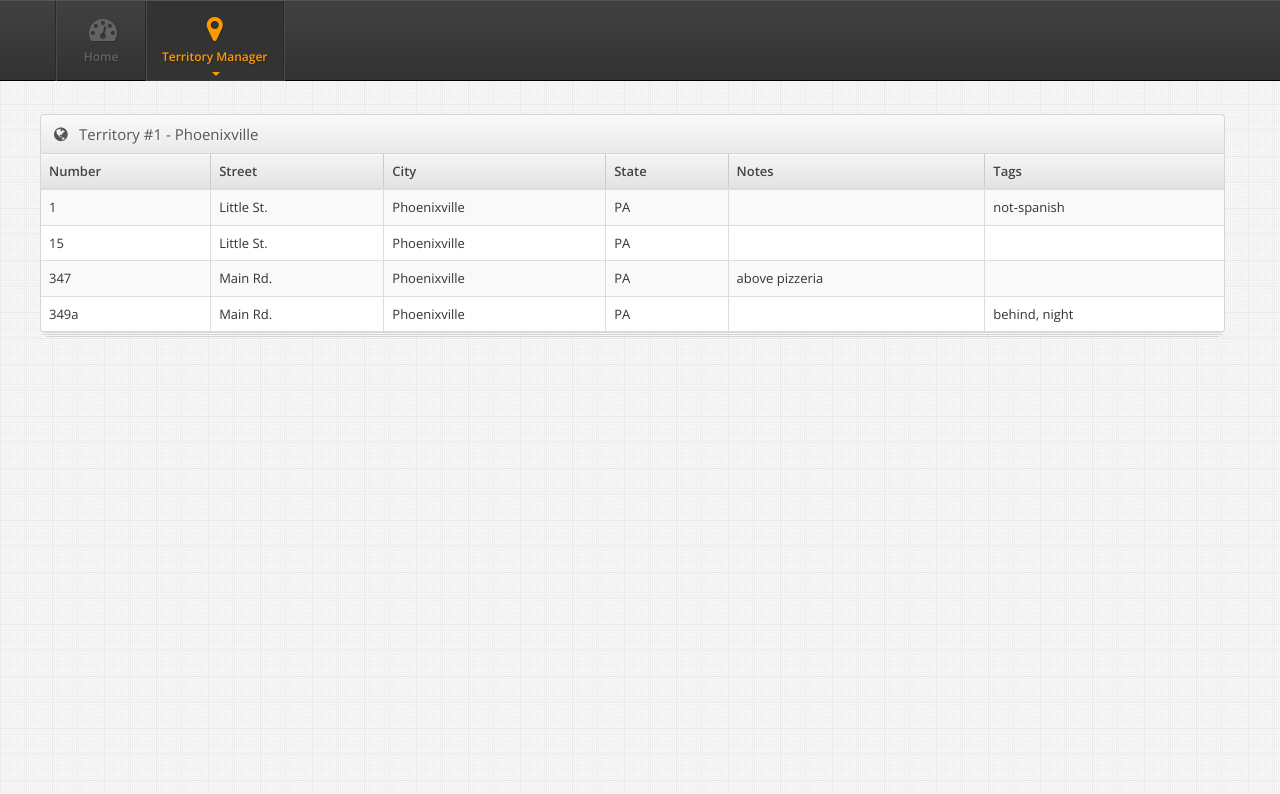
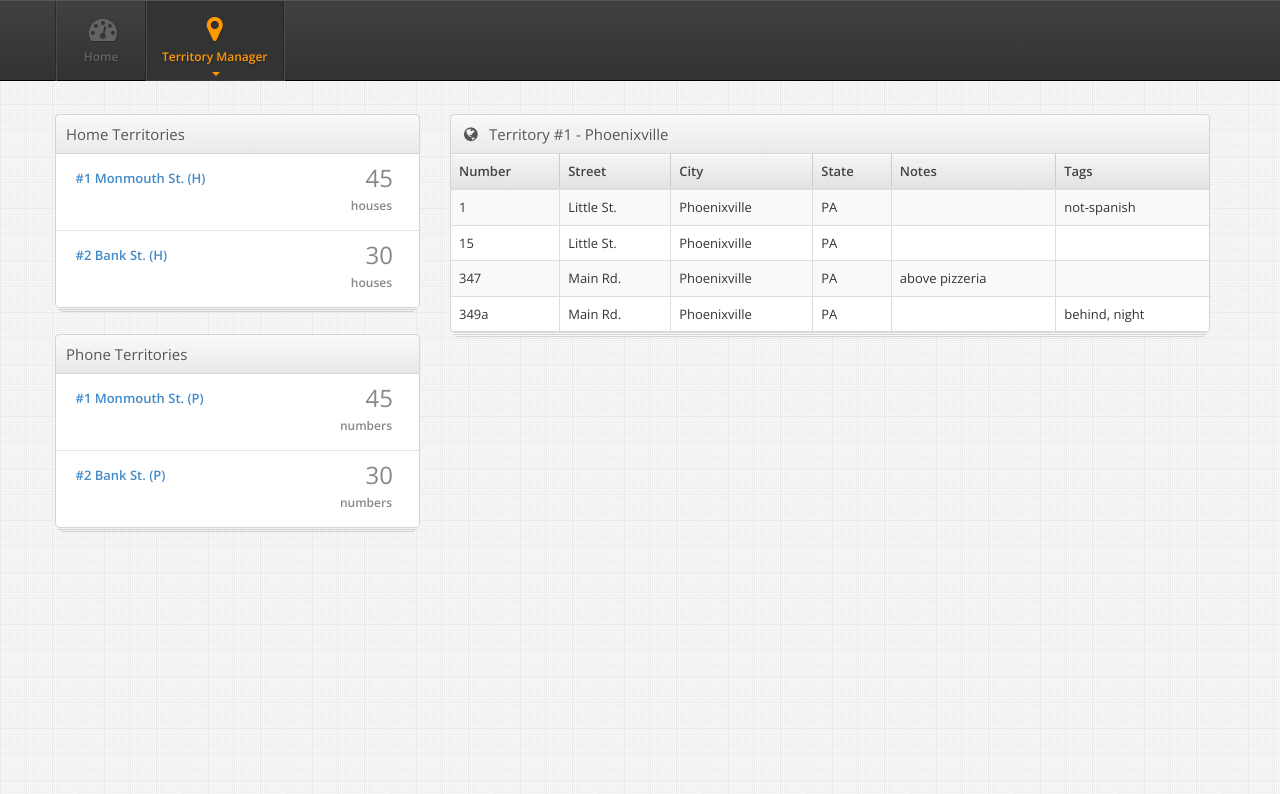
Before and after one commit to westc/congregation_portal, a Django app: template congregation_portal/templates/territory.html in a window 1280 px wide. Shown: the part 52-846 px from the top of the page. Run offline with Django 3.2, Linux system fonts and the light colour scheme; the template is opened without the code that fills it, so the values that code supplies are empty; parts of the project's set-up code (start-up, migrations or seed data) failed here and were passed over; some libraries are stand-ins or nearby versions.

Commit message:
Mocks for territory list. Territories being requested on load.

```diff
--- a/congregation_portal/templates/territory.html
+++ b/congregation_portal/templates/territory.html
@@ -4,19 +4,91 @@
 
     <div class="row">
 
+        <div class="col-md-4 col-xs-12">
+            <div class="widget widget-nopad stacked">
+
+				<div class="widget-header">
+					<h3>Home Territories</h3>
+				</div> <!-- /widget-header -->
+
+				<div class="widget-content">
+                    <ul class="news-items">
+                        <li>
+							<div class="news-item-detail">
+								<a href="javascript:;" class="news-item-title">#1 Monmouth St. (H)</a>
+							</div>
+
+							<div class="news-item-date">
+								<span class="news-item-day">45</span>
+								<span class="news-item-month">houses</span>
+							</div>
+						</li>
+                        <li>
+							<div class="news-item-detail">
+								<a href="javascript:;" class="news-item-title">#2 Bank St. (H)</a>
+							</div>
+
+							<div class="news-item-date">
+								<span class="news-item-day">30</span>
+								<span class="news-item-month">houses</span>
+							</div>
+						</li>
+                    </ul>
+				</div> <!-- /widget-content -->
+
+			</div> <!-- /widget -->
+
+            <div class="widget widget-nopad stacked">
+
+				<div class="widget-header">
+					<h3>Phone Territories</h3>
+				</div> <!-- /widget-header -->
+
+				<div class="widget-content">
+                    <ul class="news-items">
+                        <li>
+							<div class="news-item-detail">
+								<a href="javascript:;" class="news-item-title">#1 Monmouth St. (P)</a>
+							</div>
+
+							<div class="news-item-date">
+								<span class="news-item-day">45</span>
+								<span class="news-item-month">numbers</span>
+							</div>
+						</li>
+                        <li>
+							<div class="news-item-detail">
+								<a href="javascript:;" class="news-item-title">#2 Bank St. (P)</a>
+							</div>
+
+							<div class="news-item-date">
+								<span class="news-item-day">30</span>
+								<span class="news-item-month">numbers</span>
+							</div>
+						</li>
+                    </ul>
+				</div> <!-- /widget-content -->
+
+			</div> <!-- /widget -->
+        </div>
+
+        <div class="col-md-8 col-xs-12">
+
         <!-- Modal -->
-    <div class="modal fade" id="newTerrModal" tabindex="-1" role="dialog" aria-labelledby="myModalLabel" aria-hidden="true">
+        <div class="modal fade" id="newTerrModal" tabindex="-1" role="dialog" aria-labelledby="myModalLabel"
+             aria-hidden="true">
             <div class="modal-dialog">
                 <div class="modal-content">
                     <div class="modal-header">
-            <button type="button" class="close" data-dismiss="modal"><span aria-hidden="true">&times;</span><span class="sr-only">Close</span></button>
+                        <button type="button" class="close" data-dismiss="modal"><span aria-hidden="true">&times;</span><span
+                                class="sr-only">Close</span></button>
                         <h4 class="modal-title" id="myModalLabel">Add A Territory</h4>
                     </div>
                     <div class="modal-body">
                         <label for="new-terr-num">Number</label>
-            <input type="text" class="form-control" name="new-terr-num" id="new-terr-num" />
+                        <input type="text" class="form-control" name="new-terr-num" id="new-terr-num"/>
                         <label for="new-terr-name">Name</label>
-            <input type="text" class="form-control" name="new-terr-name" id="new-terr-name" />
+                        <input type="text" class="form-control" name="new-terr-name" id="new-terr-name"/>
                         <label for="new-terr-type">Type</label>
                         <select id="new-terr-type" name="new-terr-type" class="form-control">
                             <option value="">Select...</option>
@@ -36,8 +108,10 @@
 
             <div class="widget-header">
                 <i class="icon-globe"></i>
+
                 <h3>Territory #<span class="number">1</span> - <span class="name">Phoenixville</span></h3>
-    </div> <!-- /widget-header -->
+            </div>
+            <!-- /widget-header -->
 
             <div class="widget-content">
 
@@ -88,9 +162,13 @@
                     </tbody>
                 </table>
 
-    </div> <!-- /widget-content -->
+            </div>
+            <!-- /widget-content -->
 
-  </div> <!-- /widget -->
+        </div>
+        <!-- /widget -->
+
+    </div>
 
     </div> <!-- /row -->
 
--- a/static/css/pages/dashboard.css
+++ b/static/css/pages/dashboard.css
@@ -101,6 +101,7 @@
 
 .news-item-detail {
 	display: table-cell;
+    width: 100%;
 }
 
 .news-item-title {
--- a/static/js/territory.js
+++ b/static/js/territory.js
@@ -22,17 +22,17 @@
         var new_terr_name = $('#new-terr-name').val();
         var new_terr_type = $('#new-terr-type').val();
 
-        if (!new_terr_num || !parseInt(new_terr_num)){
+        if (!new_terr_num || !parseInt(new_terr_num)) {
             alert("TODO: nicer error message. Number missing or not an int.");
             return;
         }
 
-        if (!new_terr_name){
+        if (!new_terr_name) {
             alert("TODO: nicer error message. Name missing.");
             return;
         }
 
-        if (!new_terr_type){
+        if (!new_terr_type) {
             alert("TODO: nicer error message. Type missing.");
             return;
         }
@@ -41,10 +41,21 @@
             type: "POST",
             url: "/api/territory/",
             data: {number: new_terr_num,
-                   name: new_terr_name,
-                   type: new_terr_type}
+                name: new_terr_name,
+                type: new_terr_type}
         }).success(function () {
             $("#newTerrModal").modal('hide');
+        }).error(function (response) {
+            alert(response);
         });
     });
+
+    // Load territory list
+    $.ajax({
+        type: "GET",
+        url: "/api/territory/"
+    }).success(function (response) {
+        console.log(response);
+    });
+
 })();
--- a/territory/models.py
+++ b/territory/models.py
@@ -17,7 +17,7 @@ class Territory(models.Model):
     congregation = models.ForeignKey(shared_models.Congregation)
 
     class Meta:
-        unique_together = ("number", "name", 'congregation')
+        unique_together = ("number", "name", 'congregation', 'type')
 
     def get_items(self):
         """
```
Also changed, not shown: congregation_portal/templates/base.html (+35 -18 lines). Lines whose indentation alone changed are shown as unchanged.
